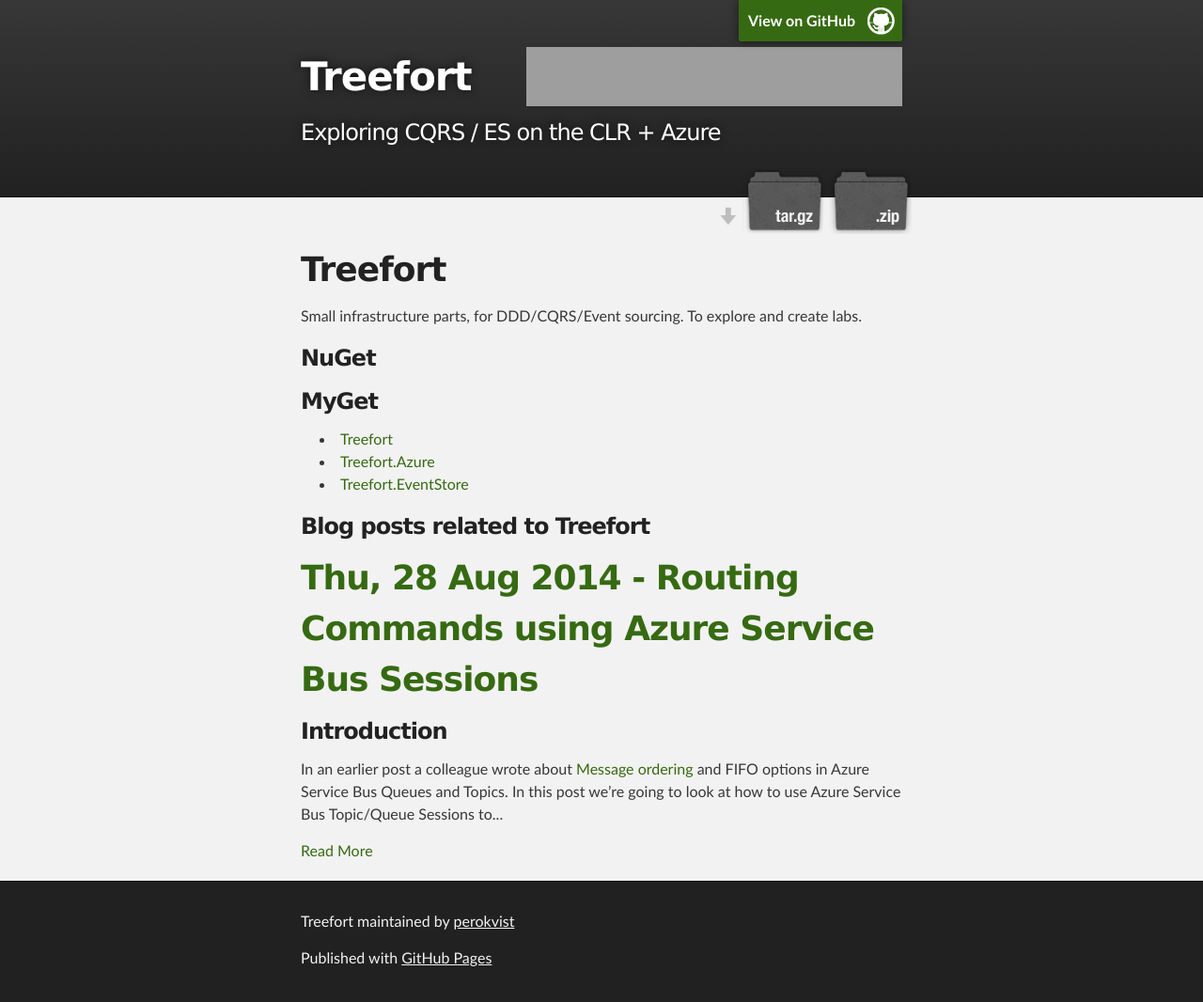
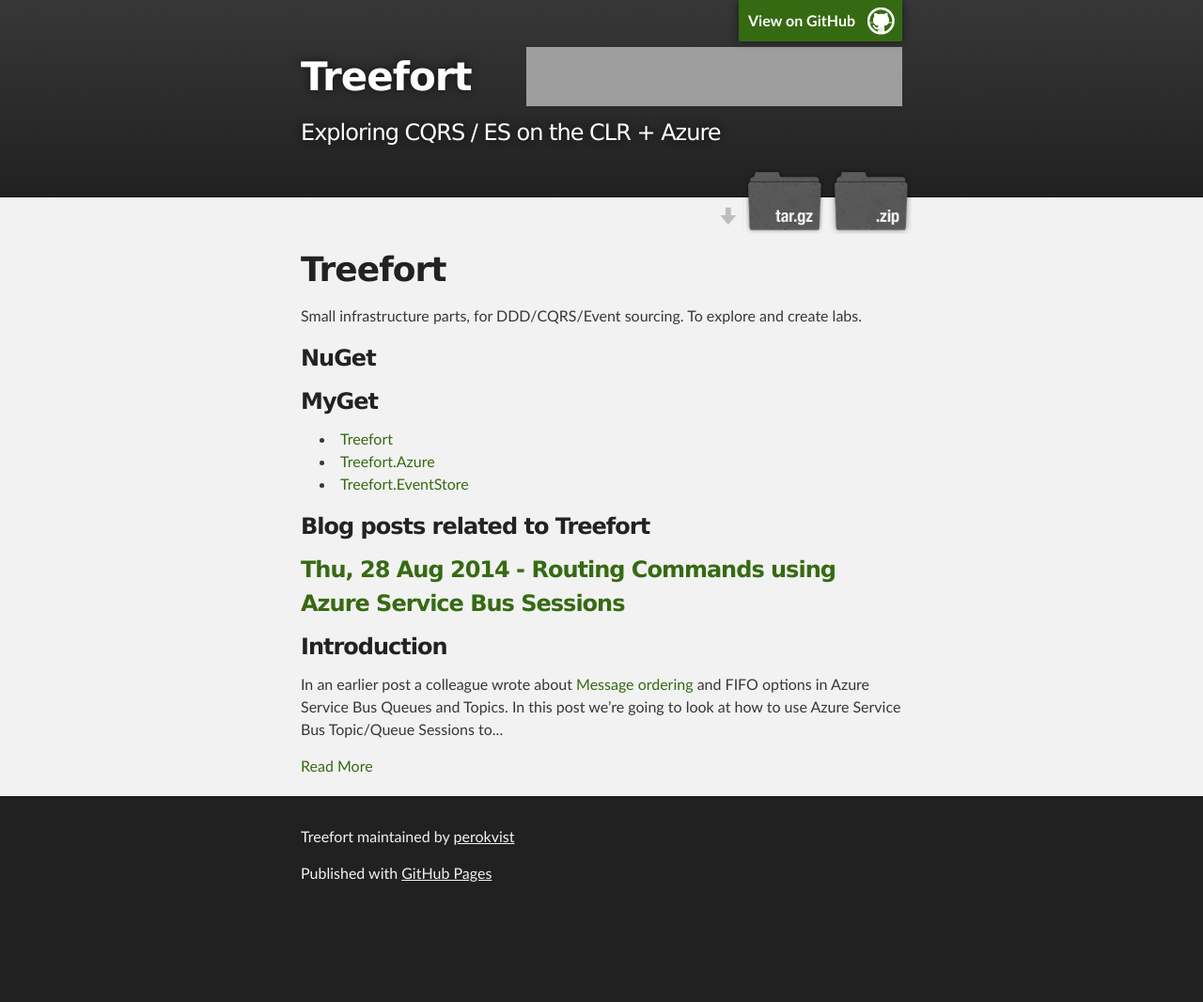
Before and after one commit to perokvist/Treefort, a Jekyll site: the page built from index.html, in a window 1280 px wide. Shown: the whole page at 94% size. Built offline with Jekyll 4.4.1, drawn with Linux system fonts in a browser that asks for light colours; after the commit the page ends 976 px from its top, so only the background shows below that; grey boxes are pictures that could not be loaded.

Commit message:
Packages

```diff
--- a/index.html
+++ b/index.html
@@ -23,7 +23,7 @@ title: Treefort
     {% for post in site.posts %}
     <article class="post">
 
-        <h1><a href="{{ site.baseurl }}{{ post.url }}">{{ post.date | date: "%a, %d %b %Y" }} - {{ post.title }}</a></h1>
+        <h3><a href="{{ site.baseurl }}{{ post.url }}">{{ post.date | date: "%a, %d %b %Y" }} - {{ post.title }}</a></h3>
 
         <div class="entry">
             {{ post.content | truncatewords:40}}
```
